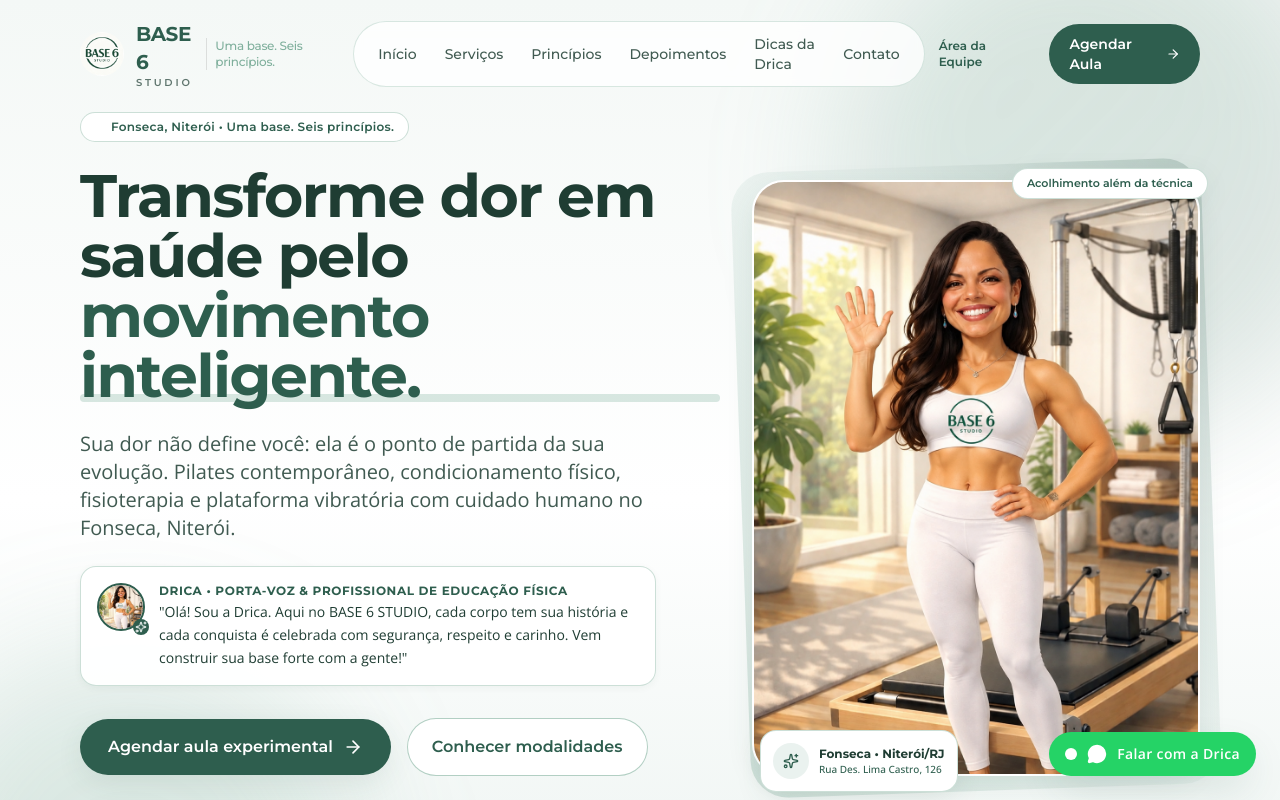
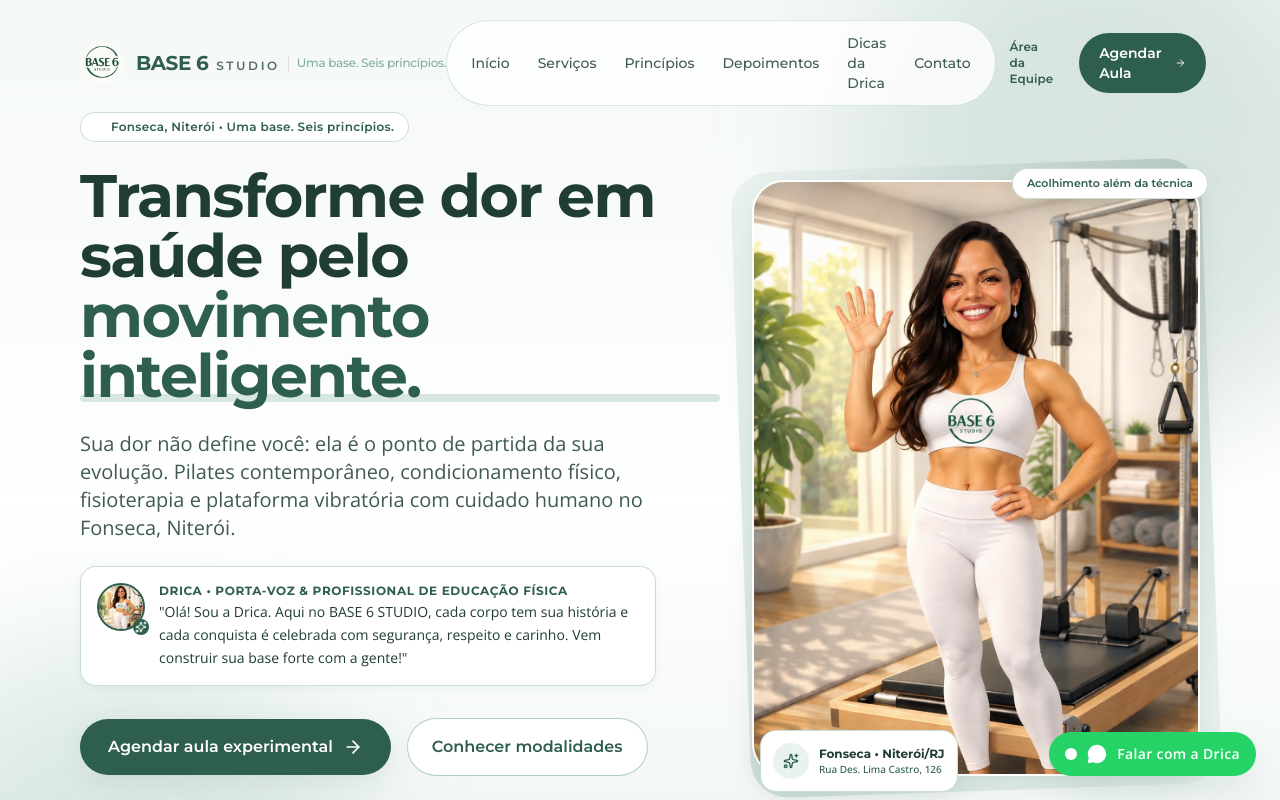
Before and after one commit to basesixstudio/website-base-6-studio-6p56bdg50, a React (Vite) app: page / in a window 1280 px wide. Shown: the top 800 px of the page. Built offline with nearby package versions, Linux system fonts and the light colour scheme; what pocketbase would draw is missing.

Commit message:
fix: alinhar logotipo BASE 6 STUDIO em linha única sem quebras

```diff
--- a/src/components/Navbar.tsx
+++ b/src/components/Navbar.tsx
@@ -54,11 +54,11 @@ export const Navbar: React.FC = () => {
         {/* Logo oficial */}
         <Link
           to="/#inicio"
-          className="transition-transform hover:scale-[1.02] active:scale-95 flex items-center gap-2"
+          className="transition-transform hover:scale-[1.02] active:scale-95 flex items-center gap-2 shrink-0"
           aria-label="BASE 6 STUDIO - Página inicial"
         >
           <StudioLogo />
-          <span className="hidden lg:inline text-xs font-heading font-medium text-[#7FAF9C] pl-2 border-l border-[#A0A0A0]/30 tracking-tight">
+          <span className="hidden lg:inline text-xs font-heading font-medium text-[#7FAF9C] pl-2 border-l border-[#A0A0A0]/30 tracking-tight whitespace-nowrap">
             {SLOGAN_PRINCIPAL}
           </span>
         </Link>
--- a/src/components/StudioLogo.tsx
+++ b/src/components/StudioLogo.tsx
@@ -51,18 +51,26 @@ export const StudioLogo: React.FC<StudioLogoProps> = ({
       </div>
 
       {!iconOnly && (
-        <div className="flex flex-col leading-none text-left">
+        <div className="flex items-baseline whitespace-nowrap leading-none text-left select-none">
           <span
-            className={`font-heading font-bold tracking-tight ${
-              size === 'lg' ? 'text-2xl' : size === 'sm' ? 'text-lg' : 'text-xl'
+            className={`font-heading font-bold tracking-tight whitespace-nowrap ${
+              size === 'lg'
+                ? 'text-2xl sm:text-3xl'
+                : size === 'sm'
+                  ? 'text-base sm:text-lg'
+                  : 'text-lg sm:text-xl'
             } ${isInverted ? 'text-white' : 'text-[#2E5E4E]'}`}
           >
-            BASE 6
+            BASE&nbsp;6
           </span>
           <span
-            className={`font-heading text-[10px] tracking-[0.28em] font-semibold uppercase mt-0.5 ${
-              isInverted ? 'text-[#7FAF9C]' : 'text-[#1F3D33]/70'
-            }`}
+            className={`font-heading font-semibold uppercase tracking-[0.22em] ml-1.5 sm:ml-2 whitespace-nowrap ${
+              size === 'lg'
+                ? 'text-xs sm:text-sm'
+                : size === 'sm'
+                  ? 'text-[10px] sm:text-xs'
+                  : 'text-[11px] sm:text-xs'
+            } ${isInverted ? 'text-[#7FAF9C]' : 'text-[#1F3D33]/75'}`}
           >
             STUDIO
           </span>
--- a/src/lib/pocketbase/schema.json
+++ b/src/lib/pocketbase/schema.json
@@ -1,5 +1,5 @@
 {
-  "generatedAt": "2026-10-20T17:00:05.959Z",
+  "generatedAt": "2026-10-20T17:09:31.065Z",
   "collections": [
     {
       "name": "users",
```
Also changed, not shown: .skip.config.json.
